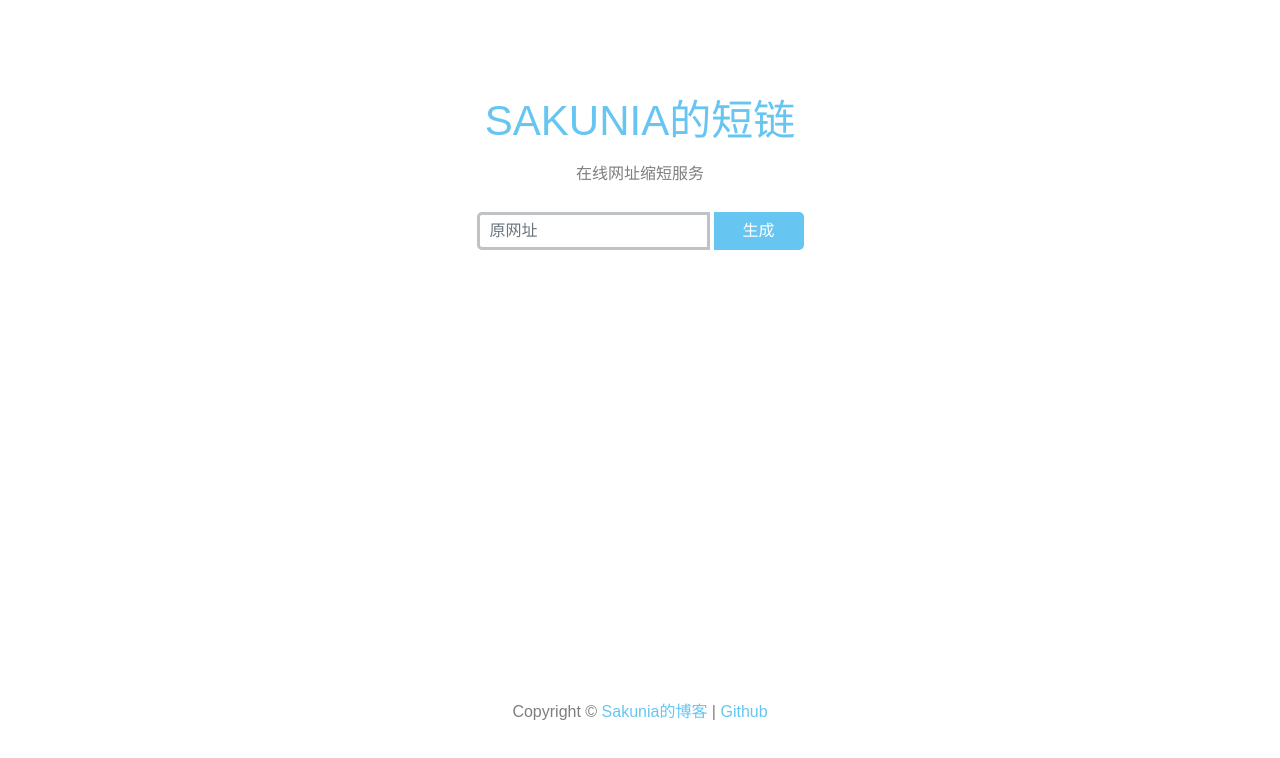
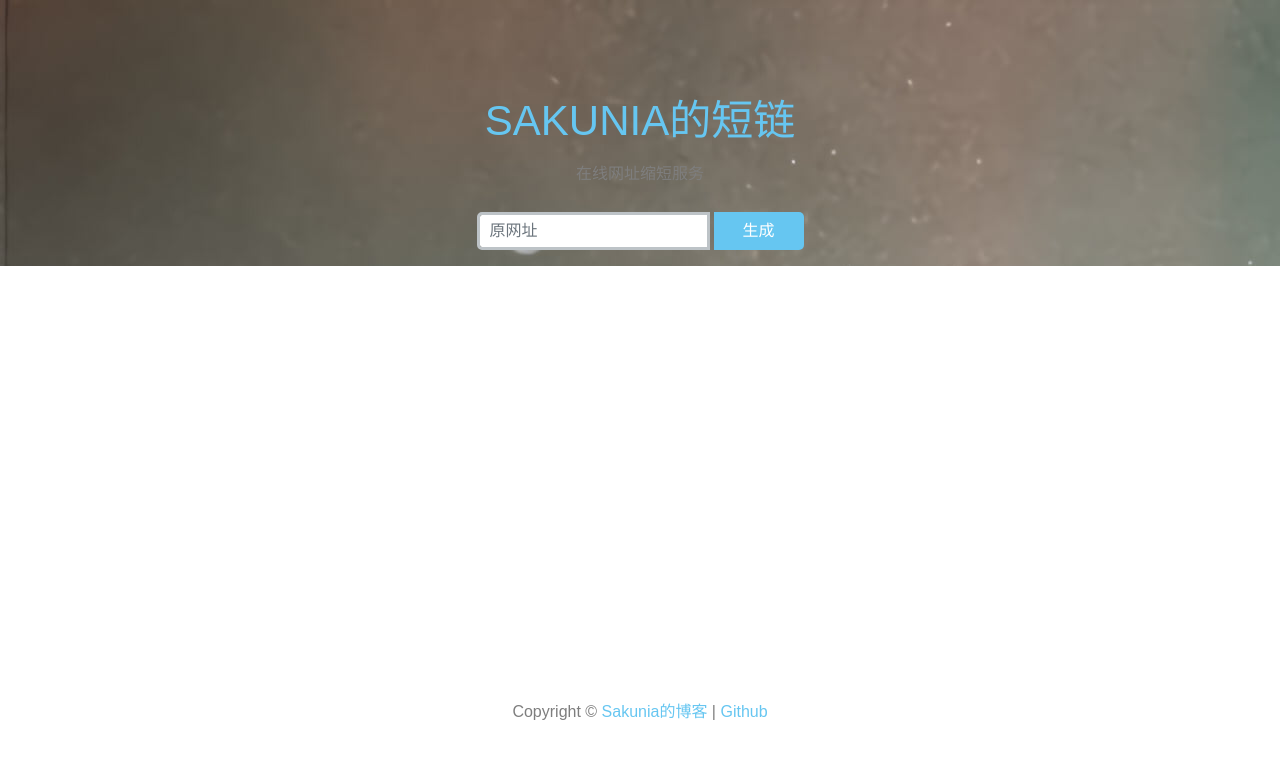
Before and after one commit to Sakura1943/short-url, a plain HTML site: page index.html in a window 1280 px wide. Drawn offline with nearby package versions, Linux system fonts and the light colour scheme.

Commit message:
Update index.html

```diff
--- a/index.html
+++ b/index.html
@@ -29,7 +29,8 @@
       vertical-align: center;
       flex-wrap: wrap;
       align-content: center;
-
+      background-image: url("./bc.jpg");
+      width: 100%;
       color: #2a2b2c;
       background-color: #ffffff;
       overflow: hidden;
```
